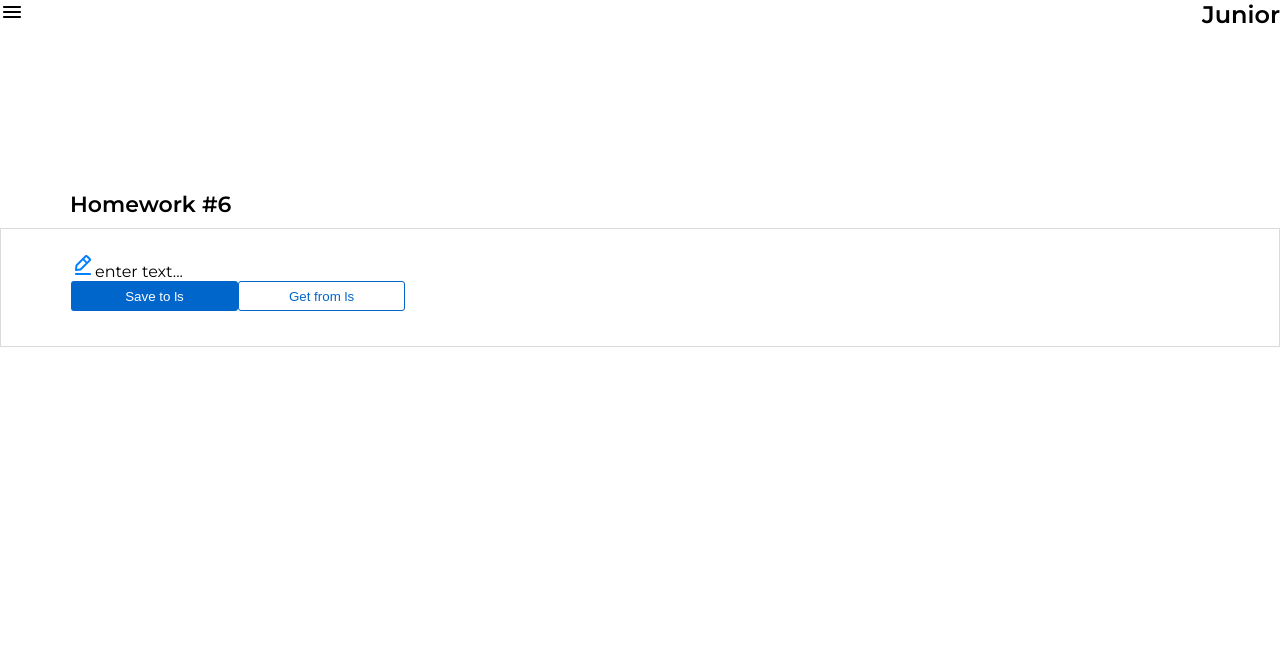
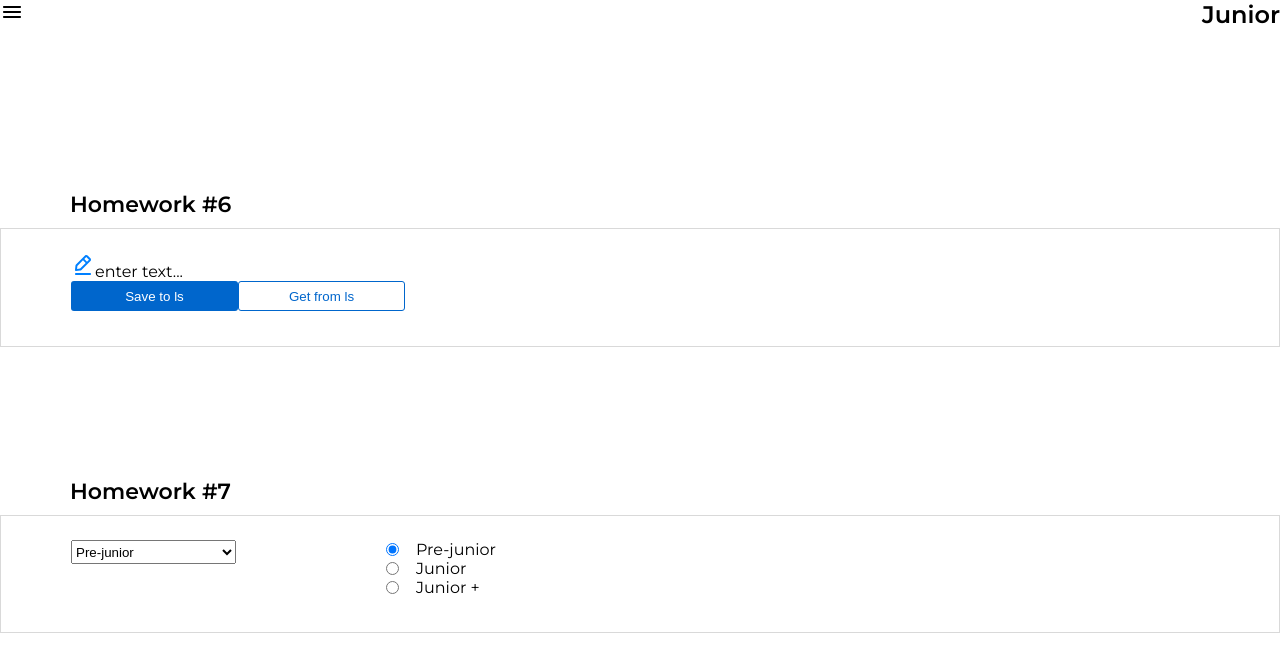
Before and after one commit to LenaRybinskova/hw_autocheck, a React (Create React App) app in the folder hws2-master/: page /#/junior in a window 1280 px wide. Both pictures are taken after a click on the button "Save to ls". Shown: the top 672 px of the page. Built offline with nearby package versions, Linux system fonts and the light colour scheme.

Commit message:
hw7_select_radioBtn

```diff
--- a/hws2-master/src/s2-homeworks/hw05/pages/Junior.tsx
+++ b/hws2-master/src/s2-homeworks/hw05/pages/Junior.tsx
@@ -1,5 +1,6 @@
 import React from 'react'
 import HW6 from "../../hw06/HW6";
+import HW7 from "../../hw07/HW7";
 // import HW6 from '../../hw06/HW6'
 // import HW7 from '../../hw07/HW7'
 // import HW8 from '../../hw08/HW8'
@@ -9,7 +10,7 @@ function Junior() {
     return (
         <div id={'hw5-page-junior'}>
             <HW6 />
-            {/*<HW7 />*/}
+            <HW7 />
             {/*<HW8 />*/}
             {/*<HW9 />*/}
         </div>
--- a/hws2-master/src/s2-homeworks/hw07/HW7.module.css
+++ b/hws2-master/src/s2-homeworks/hw07/HW7.module.css
@@ -1,2 +1,6 @@
 .container {
+    display: flex;
+    flex-direction: row;
+    align-items: flex-start;
+    gap: 150px;
 }
--- a/hws2-master/src/s2-homeworks/hw07/HW7.tsx
+++ b/hws2-master/src/s2-homeworks/hw07/HW7.tsx
@@ -12,14 +12,14 @@ import s from './HW7.module.css'
 * */
 
 const arr = [
-    { id: 1, value: 'x' },
-    { id: 2, value: 'y' },
-    { id: 3, value: 'z' },
+    { id: 1, value: 'Pre-junior' },
+    { id: 2, value: 'Junior' },
+    { id: 3, value: 'Junior +' },
 ] // value может быть изменено
 
 const HW7 = () => {
     const [value, onChangeOption] = useState(1) // селект и радио должны работать синхронно
-
+    // console.log("текущий стейт",value)
     return (
         <div id={'hw7'}>
             <div className={s2.hwTitle}>Homework #7</div>
--- a/hws2-master/src/s2-homeworks/hw07/common/c5-SuperSelect/SuperSelect.module.css
+++ b/hws2-master/src/s2-homeworks/hw07/common/c5-SuperSelect/SuperSelect.module.css
@@ -1,7 +1,10 @@
 .select {
+    width: 165px;
+    height: 24px;
 }
 
 .select:focus {
+border-radius: 2px;
 }
 
 
--- a/hws2-master/src/s2-homeworks/hw07/common/c5-SuperSelect/SuperSelect.tsx
+++ b/hws2-master/src/s2-homeworks/hw07/common/c5-SuperSelect/SuperSelect.tsx
@@ -5,23 +5,15 @@ import React, {
 } from 'react'
 import s from './SuperSelect.module.css'
 
-type DefaultSelectPropsType = DetailedHTMLProps<
-    SelectHTMLAttributes<HTMLSelectElement>,
-    HTMLSelectElement
->
+type DefaultSelectPropsType = DetailedHTMLProps<SelectHTMLAttributes<HTMLSelectElement>, HTMLSelectElement>
 
 type SuperSelectPropsType = DefaultSelectPropsType & {
     options?: any[]
     onChangeOption?: (option: any) => void
 }
 
-const SuperSelect: React.FC<SuperSelectPropsType> = ({
-    options,
-    className,
-    onChange,
-    onChangeOption,
-    ...restProps
-}) => {
+const SuperSelect: React.FC<SuperSelectPropsType> = ({options, className, onChange, onChangeOption, ...restProps}) => {
+
     const mappedOptions: any[] = options
         ? options.map((o) => (
               <option
@@ -33,10 +25,13 @@ const SuperSelect: React.FC<SuperSelectPropsType> = ({
                   {o.value}
               </option>
           ))
-        : [] // map options with key
+        : []
 
     const onChangeCallback = (e: ChangeEvent<HTMLSelectElement>) => {
         // делают студенты
+        if (onChangeOption) {
+            onChangeOption(e.currentTarget.value)
+        }
     }
 
     const finalSelectClassName = s.select + (className ? ' ' + className : '')
--- a/hws2-master/src/s2-homeworks/hw07/common/c6-SuperRadio/SuperRadio.module.css
+++ b/hws2-master/src/s2-homeworks/hw07/common/c6-SuperRadio/SuperRadio.module.css
@@ -1,4 +1,5 @@
 .radio {
+
 }
 
 .radio::before {
@@ -9,6 +10,10 @@
 }
 
 .label {
+    display: flex;
+    flex-direction: row;
+    gap: 17px;
+
 }
 
 .options {
--- a/hws2-master/src/s2-homeworks/hw07/common/c6-SuperRadio/SuperRadio.tsx
+++ b/hws2-master/src/s2-homeworks/hw07/common/c6-SuperRadio/SuperRadio.tsx
@@ -5,6 +5,7 @@ import React, {
     HTMLAttributes,
 } from 'react'
 import s from './SuperRadio.module.css'
+import {log} from "util";
 
 type DefaultRadioPropsType = DetailedHTMLProps<
     InputHTMLAttributes<HTMLInputElement>,
@@ -23,32 +24,33 @@ type SuperRadioPropsType = Omit<DefaultRadioPropsType, 'type'> & {
     spanProps?: DefaultSpanPropsType // пропсы для спана
 }
 
-const SuperRadio: React.FC<SuperRadioPropsType> = ({
-    id,
-    name,
-    className,
-    options,
-    value,
-    onChange,
-    onChangeOption,
-    spanProps,
-    ...restProps
-}) => {
+const SuperRadio: React.FC<SuperRadioPropsType> = ({id, name, className, options, value, onChange, onChangeOption, spanProps, ...restProps}) => {
+    // console.log("стейт из Радио", value)
     const onChangeCallback = (e: ChangeEvent<HTMLInputElement>) => {
         // делают студенты
+        if(onChangeOption){
+            onChangeOption(e.currentTarget.value)
+        }
     }
 
     const finalRadioClassName = s.radio + (className ? ' ' + className : '')
     const spanClassName = s.span + (spanProps?.className ? ' ' + spanProps.className : '')
 
+
+
     const mappedOptions: any[] = options
-        ? options.map((o) => (
+        ? options.map((o) => {
+            return (
               <label key={name + '-' + o.id} className={s.label}>
                   <input
                       id={id + '-input-' + o.id}
                       className={finalRadioClassName}
                       type={'radio'}
+
                       // name, checked, value делают студенты
+                      name={name}
+                      checked={o.id==value}
+                      value={o.id}
 
                       onChange={onChangeCallback}
                       {...restProps}
@@ -61,7 +63,9 @@ const SuperRadio: React.FC<SuperRadioPropsType> = ({
                       {o.value}
                   </span>
               </label>
-          ))
+            )
+}
+          )
         : []
 
     return <div className={s.options}>{mappedOptions}</div>
```
